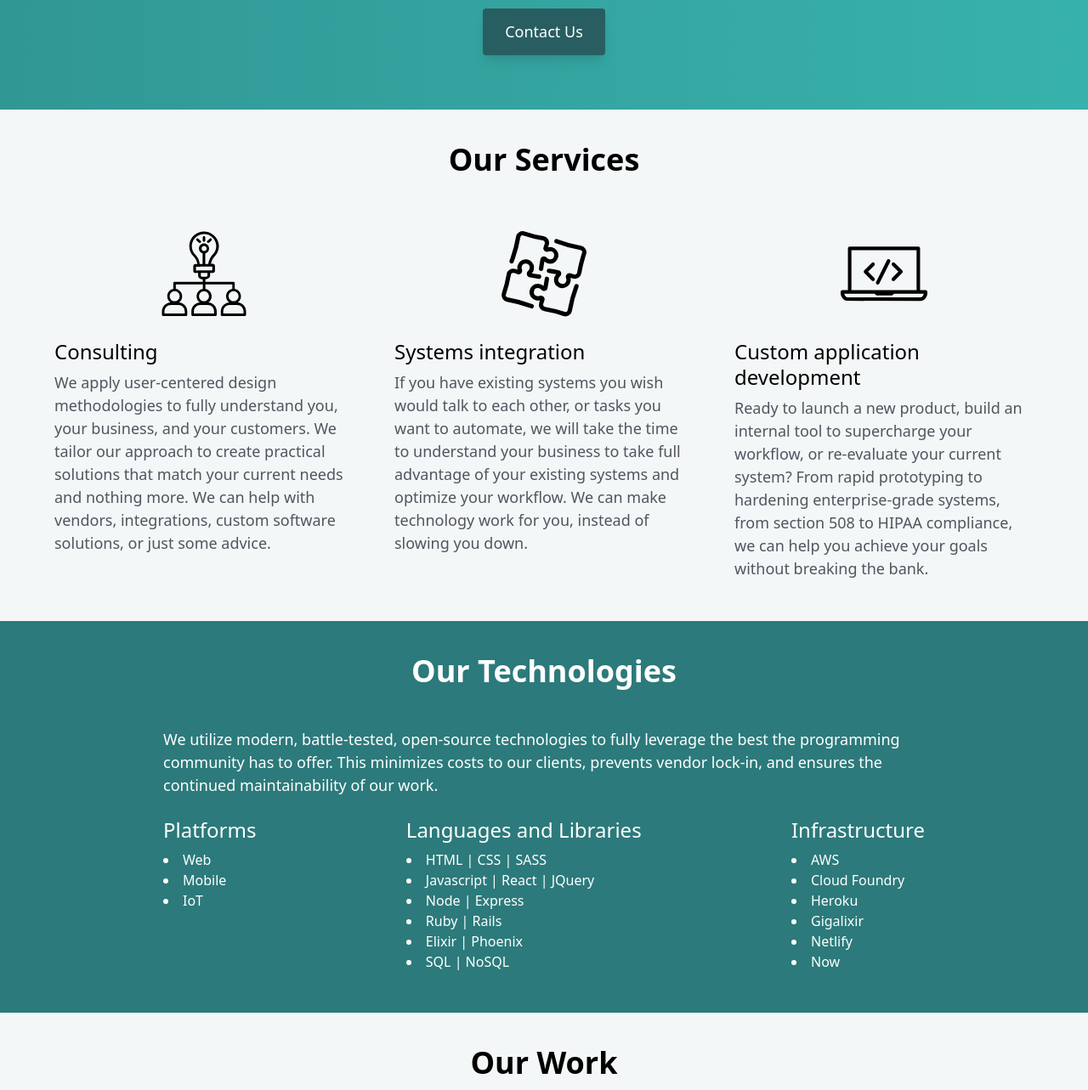
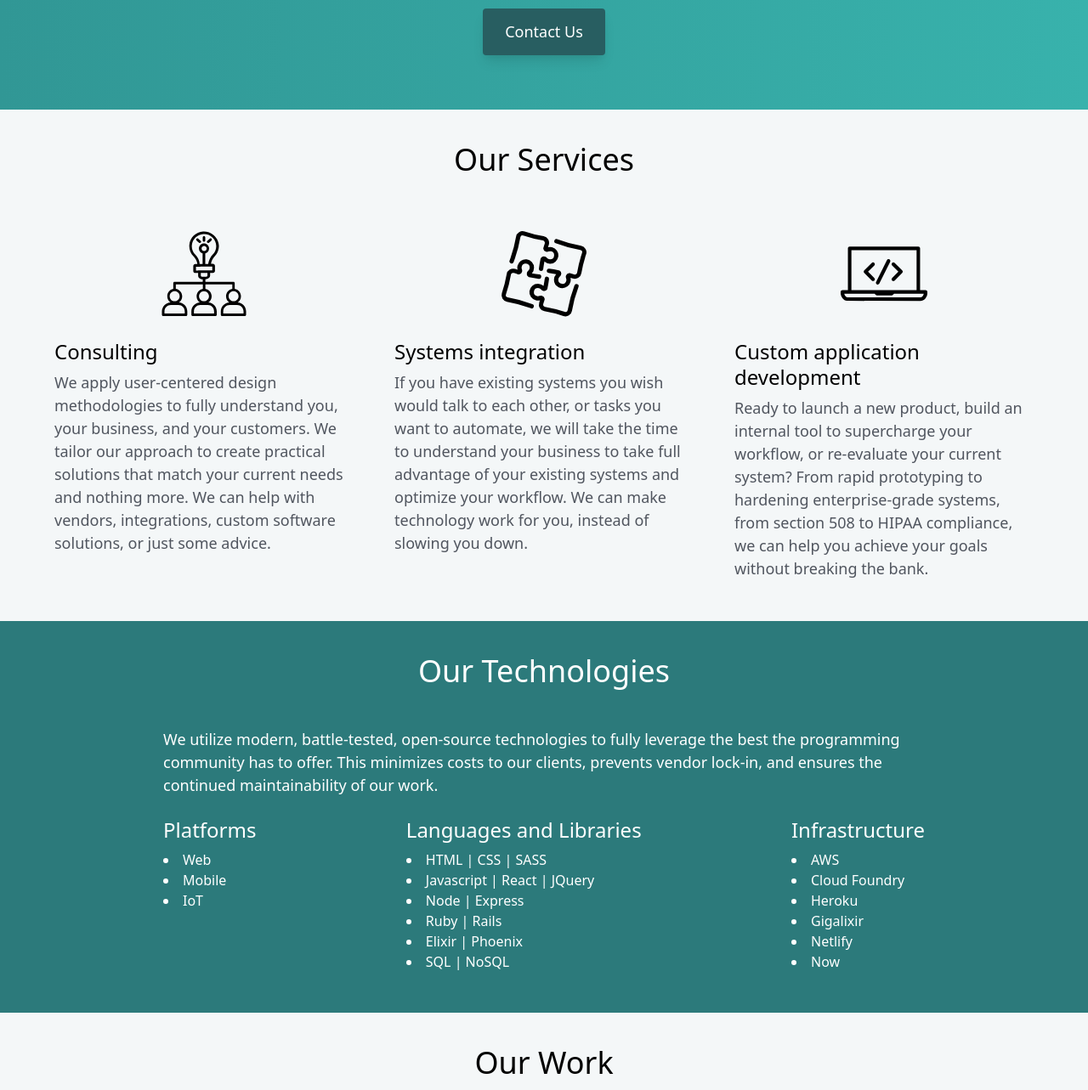
Before and after one commit to davemcorwin/practical-porpoise, a website built with Parcel: page index.html in a window 1280 px wide. Shown: the part 460-1743 px from the top of the page at 85% size. Built offline with nearby package versions, Linux system fonts and the light colour scheme.

Commit message:
Header change

```diff
--- a/index.html
+++ b/index.html
@@ -82,7 +82,7 @@
 
       <section id="services" class="px-5 md:px-10 pb-8 md:pb-12 bg-white-tint">
         <h2
-          class="text-black text-3xl md:text-4xl font-semibold text-center pt-8"
+          class="text-black text-3xl md:text-4xl font-medium text-center pt-8"
         >
           Our Services
         </h2>
@@ -152,7 +152,7 @@
         id="technologies"
         class="px-5 md:px-10 pb-8 md:pb-12 bg-teal-700 text-white"
       >
-        <h2 class="text-3xl md:text-4xl font-semibold text-center pt-8">
+        <h2 class="text-3xl md:text-4xl font-medium text-center pt-8">
           Our Technologies
         </h2>
         <p class="text-lg leading-normal mt-10 max-w-4xl md:mx-auto">
@@ -203,7 +203,7 @@
 
       <section id="work" class="px-5 md:px-10 pb-8 md:pb-12 bg-white-tint">
         <h2
-          class="text-black text-3xl md:text-4xl font-semibold text-center pt-8"
+          class="text-black text-3xl md:text-4xl font-medium text-center pt-8"
         >
           Our Work
         </h2>
@@ -251,7 +251,7 @@
 
       <section id="about" class="px-5 md:px-10 pb-8 md:pb-12 bg-white-tint">
         <h2
-          class="text-black text-3xl md:text-4xl font-semibold text-center pt-8"
+          class="text-black text-3xl md:text-4xl font-medium text-center pt-8"
         >
           About Us
         </h2>
@@ -288,7 +288,7 @@
 
       <section id="contact" class="px-5 md:px-10 pb-8 md:pb-12 bg-white">
         <h2
-          class="text-black text-3xl md:text-4xl font-semibold text-center pt-8"
+          class="text-black text-3xl md:text-4xl font-medium text-center pt-8"
         >
           Contact Us
         </h2>
```
